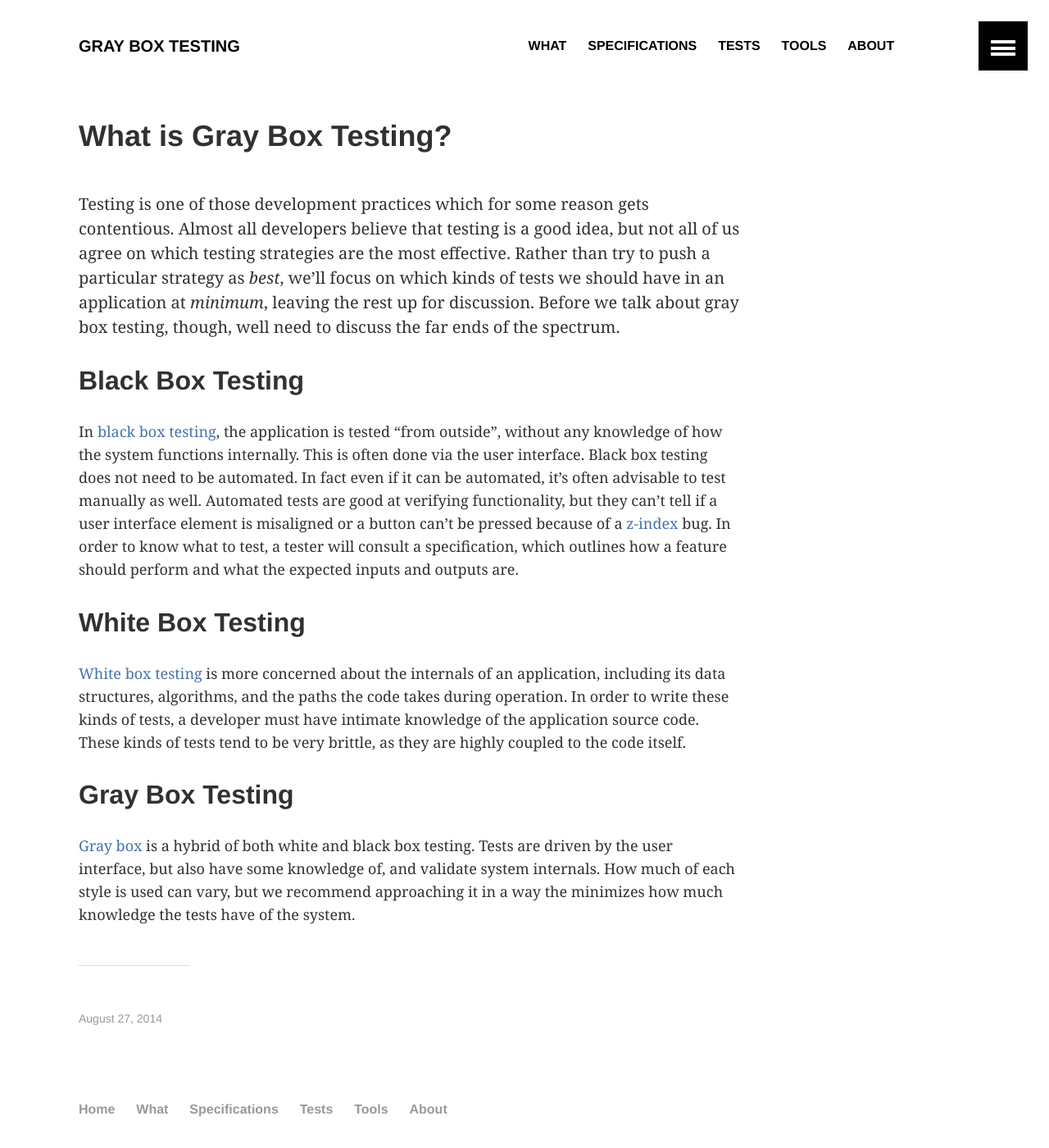
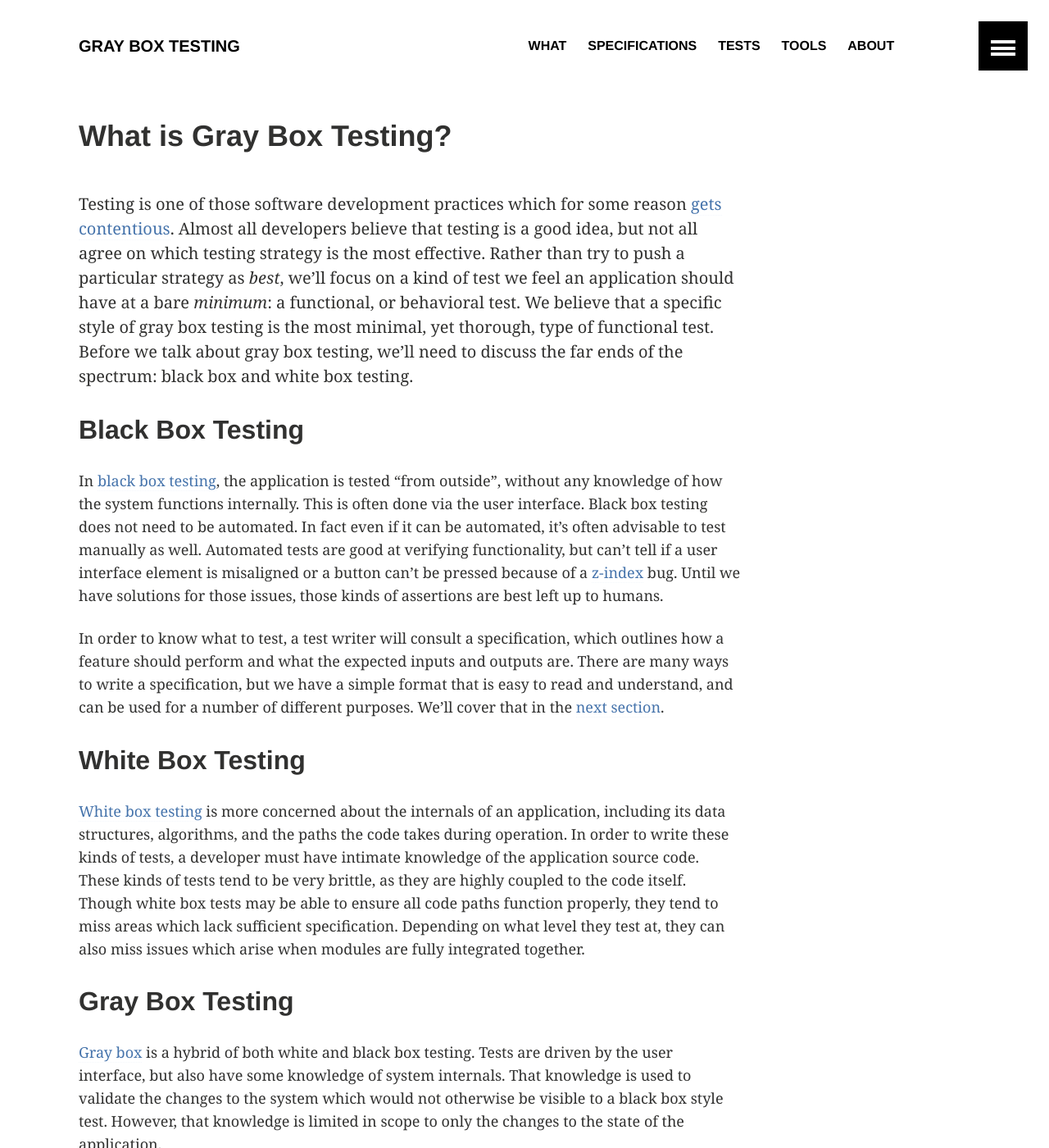
Before and after one commit to dfox/graybox-testing.org, a Jekyll site: the page built from what/index.md, in a window 1280 px wide and 1400 px high. Shown: the whole window at 82% size. Built offline with Jekyll 4.4.1, drawn with Linux system fonts in a browser that asks for light colours.

```diff
--- a/what/index.md
+++ b/what/index.md
@@ -12,14 +12,17 @@ share: false
 ads: false
 ---
 
-Testing is one of those development practices which for some reason
-gets contentious. Almost all developers believe that testing is a good
-idea, but not all of us agree on which testing strategies are the most
-effective. Rather than try to push a particular strategy as *best*,
-we'll focus on which kinds of tests we should have in an application
-at *minimum*, leaving the rest up for discussion. Before we talk about
-gray box testing, though, well need to discuss the far ends of the
-spectrum.
+Testing is one of those software development practices which for some
+reason
+[gets contentious](https://martinfowler.com/articles/is-tdd-dead/).
+Almost all developers believe that testing is a good idea, but not all
+agree on which testing strategy is the most effective. Rather than
+try to push a particular strategy as *best*, we'll focus on a kind of
+test we feel an application should have at a bare *minimum*: a
+functional, or behavioral test. We believe that a specific style of
+gray box testing is the most minimal, yet thorough, type of functional
+test. Before we talk about gray box testing, we'll need to discuss
+the far ends of the spectrum: black box and white box testing.
 
 ## Black Box Testing
 
@@ -28,13 +31,19 @@ application is tested "from outside", without any knowledge of how the
 system functions internally. This is often done via the user
 interface. Black box testing does not need to be automated. In fact
 even if it can be automated, it's often advisable to test manually as
-well.  Automated tests are good at verifying functionality, but they
-can't tell if a user interface element is misaligned or a button can't
-be pressed because of a
+well.  Automated tests are good at verifying functionality, but can't
+tell if a user interface element is misaligned or a button can't be
+pressed because of a
 [z-index](https://developer.mozilla.org/en-US/docs/Web/CSS/z-index)
-bug. In order to know what to test, a tester will consult a
+bug. Until we have solutions for those issues, those kinds of
+assertions are best left up to humans.
+
+In order to know what to test, a test writer will consult a
 specification, which outlines how a feature should perform and what
-the expected inputs and outputs are.
+the expected inputs and outputs are. There are many ways to write a
+specification, but we have a simple format that is easy to read and
+understand, and can be used for a number of different purposes.  We'll
+cover that in the [next section](/specifications/).
 
 ## White Box Testing
 
@@ -44,13 +53,17 @@ data structures, algorithms, and the paths the code takes during
 operation. In order to write these kinds of tests, a developer must
 have intimate knowledge of the application source code. These kinds of
 tests tend to be very brittle, as they are highly coupled to the code
-itself.
+itself. Though white box tests may be able to ensure all code paths
+function properly, they tend to miss areas which lack sufficient
+specification. Depending on what level they test at, they can also
+miss issues which arise when modules are fully integrated together.
 
 ## Gray Box Testing
 
 [Gray box](https://en.wikipedia.org/wiki/Gray_box_testing) is a hybrid
 of both white and black box testing. Tests are driven by the user
-interface, but also have some knowledge of, and validate system
-internals. How much of each style is used can vary, but we recommend
-approaching it in a way the minimizes how much knowledge the tests
-have of the system.
+interface, but also have some knowledge of system internals. That
+knowledge is used to validate the changes to the system which would
+not otherwise be visible to a black box style test. However, that
+knowledge is limited in scope to only the changes to the state of the
+application.
```
Also changed, not shown: index.md (+2 -2 lines), specifications/index.md (+4 -2 lines).
